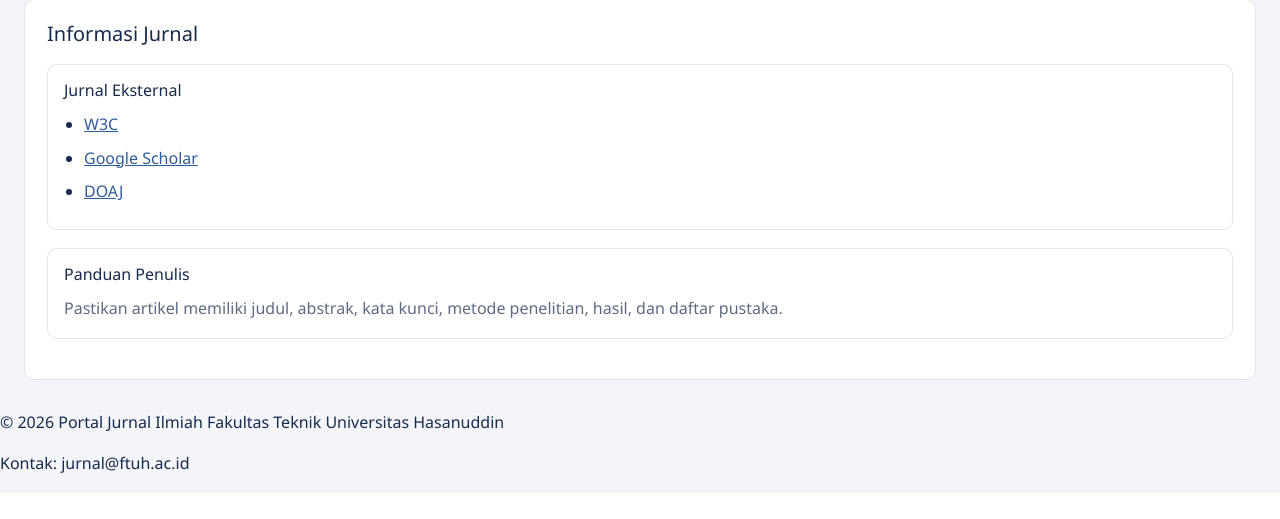
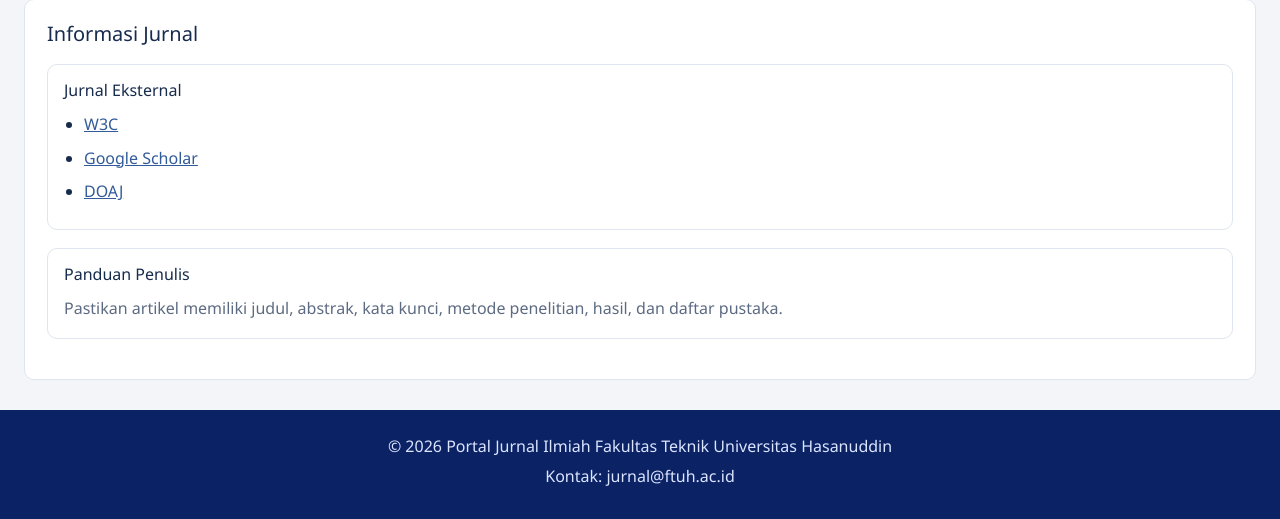
Before and after one commit to fauziahmstf/Pemrograman-Web-D121241035, a PHP site: page /04-tugas-tata-letak.html in a window 1280 px wide. Shown: the part 969-1488 px from the top of the page. Before the commit the page ends 1442 px from the top, so only its background shows below. Run offline with PHP 8.4, Linux system fonts and the light colour scheme.

Commit message:
Menambahkan styling footer

```diff
--- a/Tugas 4/04-tugas-style.css
+++ b/Tugas 4/04-tugas-style.css
@@ -211,3 +211,15 @@ p {
     color: #5d6b82;
     margin-bottom: 0;
 }
+
+/* 6. footer */
+.site-footer {
+    text-align: center;
+    background-color: #0b2265;
+    color: #dce5ff;
+    padding: 24px;
+}
+
+.site-footer p {
+    margin-bottom: 5px;
+}
```
